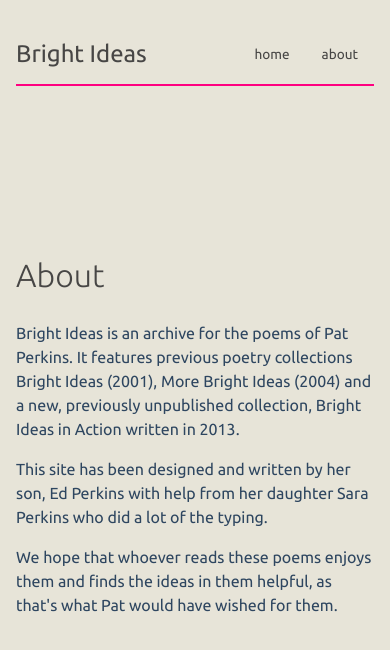
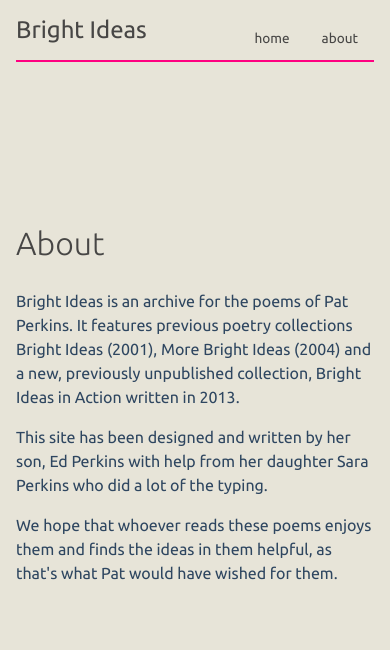
Before and after one commit to edpe/bright-ideas, a Next.js app: page /about in a window 390 px wide. Shown: the top 650 px of the page. Built offline with nearby package versions, Linux system fonts and the light colour scheme.

Commit message:
style: reduce header margin on mobile

```diff
--- a/src/components/Header.module.scss
+++ b/src/components/Header.module.scss
@@ -4,10 +4,6 @@
   justify-content: space-between;
   align-items: center;
   border-bottom: 2px solid #ff0080;
-
-  @media screen and (max-width: 800px) {
-    margin: 0.5rem 0;
-  }
 }
 
 .navLink {
@@ -39,5 +35,6 @@
 
   @media screen and (max-width: 800px) {
     font-size: 1.5rem;
+    margin-top: 0;
   }
 }
```
